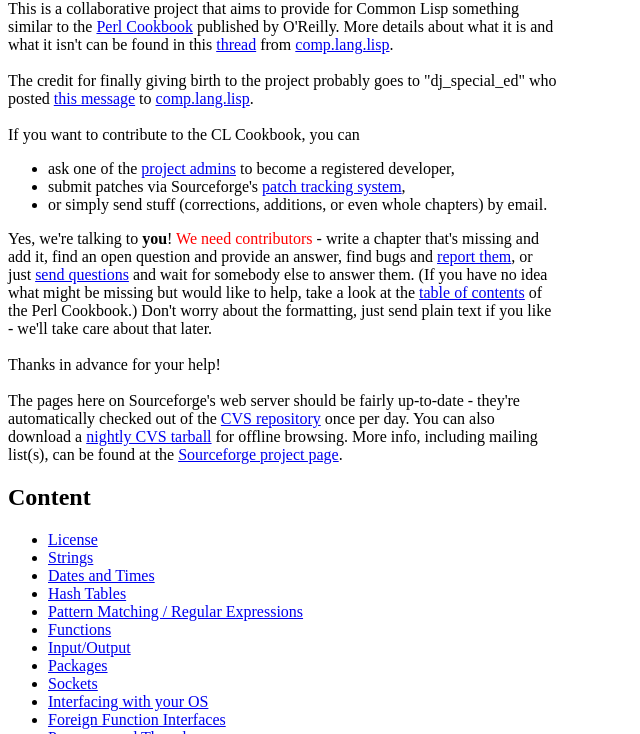
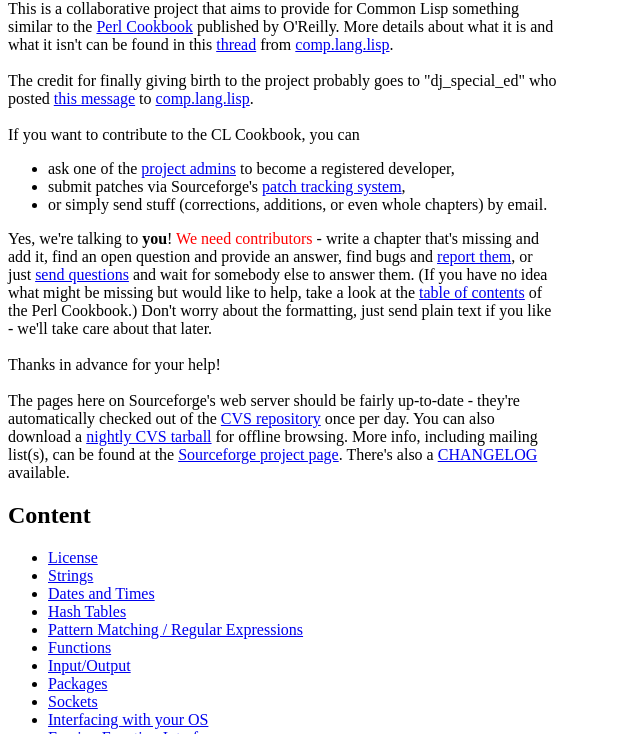
Before and after one commit to wobh/cl-cookbook, a plain HTML site: page index.html in a window 1280 px wide. Shown: the part 66-800 px from the top of the page, without its empty margins (0-640 px from the left). Drawn offline with Linux system fonts and the light colour scheme.

Commit message:
added link to changelog

```diff
--- a/index.html
+++ b/index.html
@@ -1,5 +1,5 @@
 <!DOCTYPE HTML PUBLIC "-//IETF//DTD HTML//EN">
-<!-- 	$Header: /cvsroot/cl-cookbook/cl-cookbook/index.html,v 1.7 2002/02/19 20:36:41 nhabedi Exp $	 -->
+<!-- 	$Header: /cvsroot/cl-cookbook/cl-cookbook/index.html,v 1.8 2002/02/20 01:16:21 nhabedi Exp $	 -->
 <html> <head>
 <title>The Common Lisp Cookbook</title>
 </head>
@@ -29,7 +29,7 @@
 Thanks in advance for your help!
 <br>&nbsp;<br>
     The pages here on Sourceforge's web server should be fairly up-to-date - they're automatically checked out of the <a href="http://sourceforge.net/cvs/?group_id=46815">CVS repository</a> once per day.
-  You can also download a <a href="http://cvs.sourceforge.net/cvstarballs/cl-cookbook-cvsroot.tar.gz">nightly CVS tarball</a> for offline browsing. More info, including mailing list(s), can be found at the <a href="http://sourceforge.net/projects/cl-cookbook/">Sourceforge project page</a>.
+  You can also download a <a href="http://cvs.sourceforge.net/cvstarballs/cl-cookbook-cvsroot.tar.gz">nightly CVS tarball</a> for offline browsing. More info, including mailing list(s), can be found at the <a href="http://sourceforge.net/projects/cl-cookbook/">Sourceforge project page</a>. There's also a <a href="CHANGELOG">CHANGELOG</a> available.
 
 <h2>Content</h2>
 <ul>
@@ -89,5 +89,5 @@
 <hr>
 <a href="license.html">Copyright</a> &copy; 2002 The Common Lisp Cookbook Project
 <address>http://cl-cookbook.sourceforge.net/</address>
-<!-- hhmts start --> Last modified: Wed Feb 20 02:14:12 CET 2002 <!-- hhmts end -->
+<!-- hhmts start --> Last modified: Mon Feb 25 11:03:22 CET 2002 <!-- hhmts end -->
 </body> </html>
```
